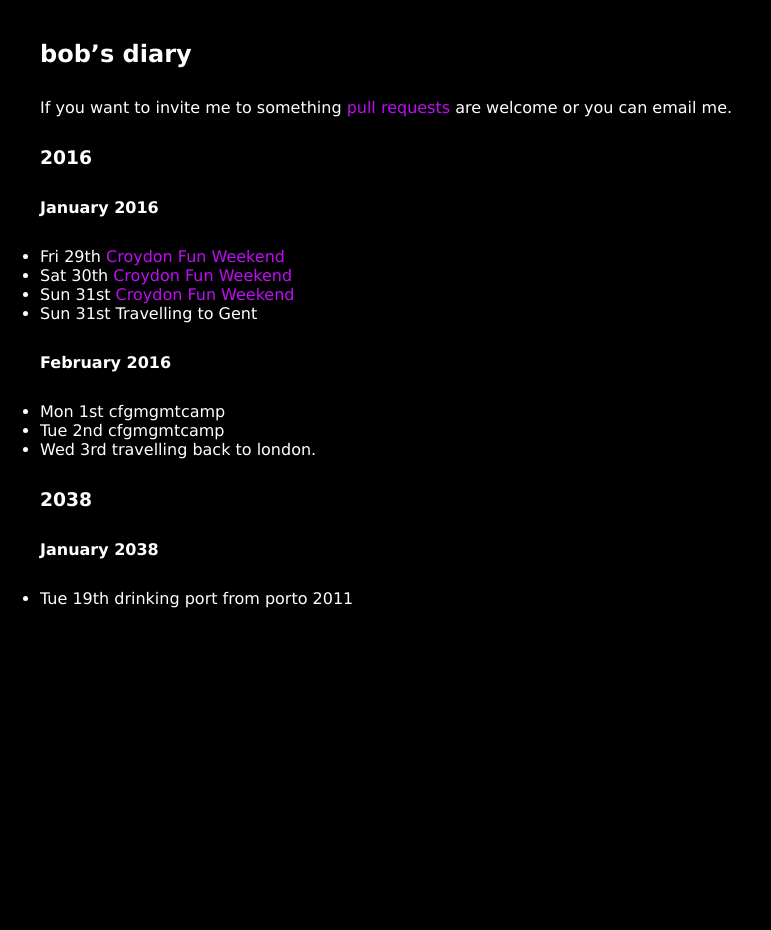
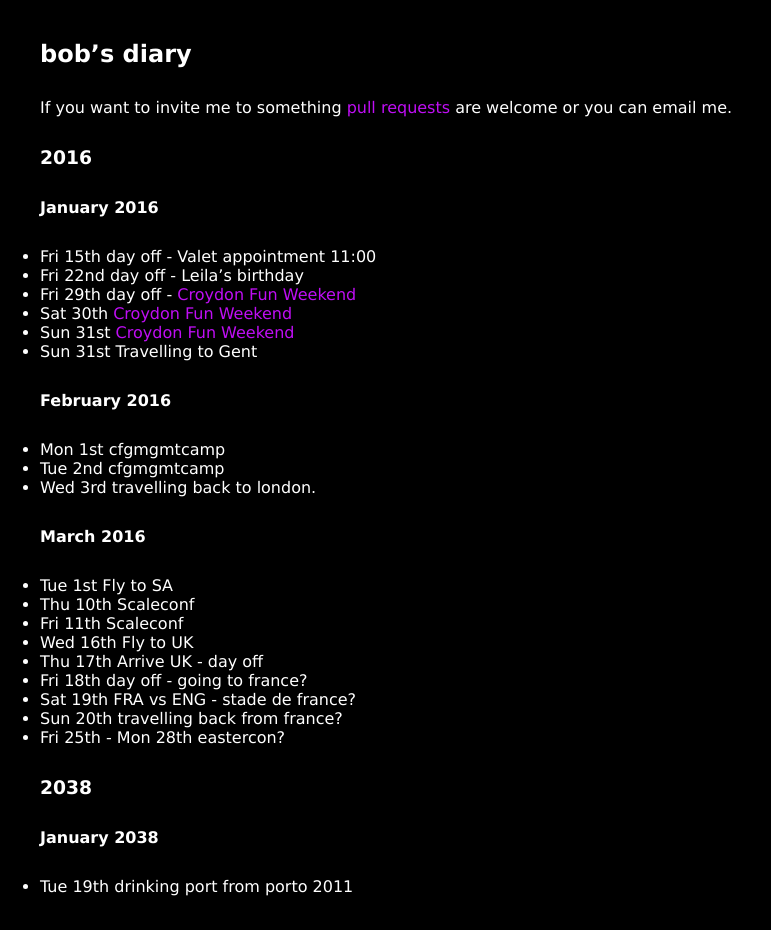
Before and after one commit to rjw1/randomness.org.uk, a Jekyll site: the page built from diary/index.md, in a window 1280 px wide. Shown: the whole page, without its empty margins (0-771 px from the left). Built offline with Jekyll 4.4.1, drawn with Linux system fonts in a browser that asks for light colours; Markdown is read by kramdown in place of the engine named in the settings.

Commit message:
update diary for first 3 months of 2016

```diff
--- a/diary/index.md
+++ b/diary/index.md
@@ -11,7 +11,9 @@ are welcome or you can email me.
 
 #### January 2016 ####
 
-* Fri 29th [Croydon Fun Weekend](http://www.earth.li/~kake/croydon/croydon-fun-weekend-2016.html)
+* Fri 15th day off - Valet appointment 11:00
+* Fri 22nd day off - Leila's birthday
+* Fri 29th day off - [Croydon Fun Weekend](http://www.earth.li/~kake/croydon/croydon-fun-weekend-2016.html)
 * Sat 30th [Croydon Fun Weekend](http://www.earth.li/~kake/croydon/croydon-fun-weekend-2016.html)
 * Sun 31st [Croydon Fun Weekend](http://www.earth.li/~kake/croydon/croydon-fun-weekend-2016.html)
 * Sun 31st Travelling to Gent
@@ -22,6 +24,18 @@ are welcome or you can email me.
 * Tue 2nd cfgmgmtcamp
 * Wed 3rd travelling back to london.
 
+#### March 2016 ####
+
+* Tue 1st Fly to SA
+* Thu 10th Scaleconf
+* Fri 11th Scaleconf
+* Wed 16th Fly to UK
+* Thu 17th Arrive UK - day off
+* Fri 18th day off - going to france?
+* Sat 19th FRA vs ENG - stade de france?
+* Sun 20th travelling back from france?
+* Fri 25th - Mon 28th eastercon?
+
 ### 2038 ###
 
 #### January 2038 ####
```
